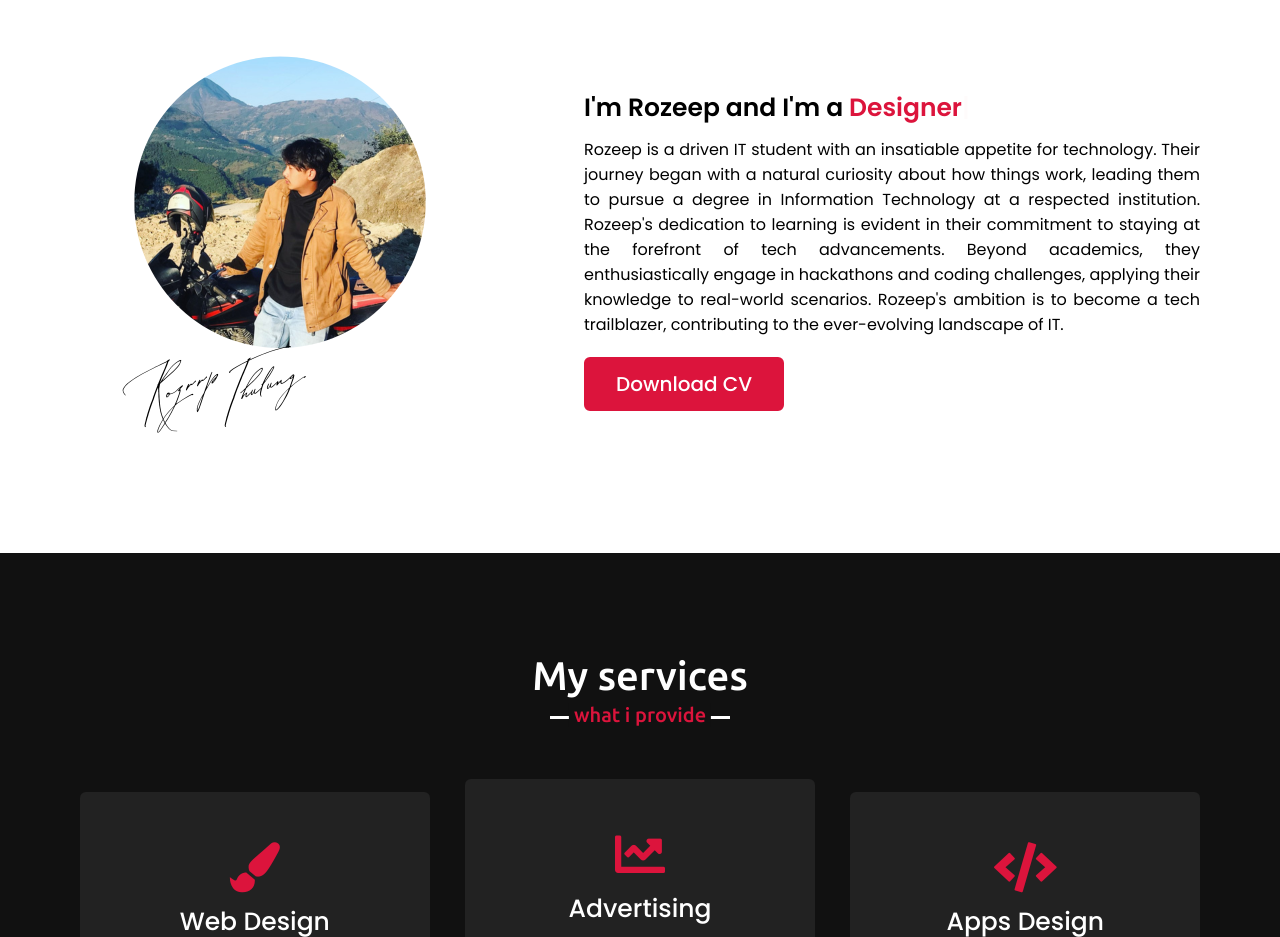
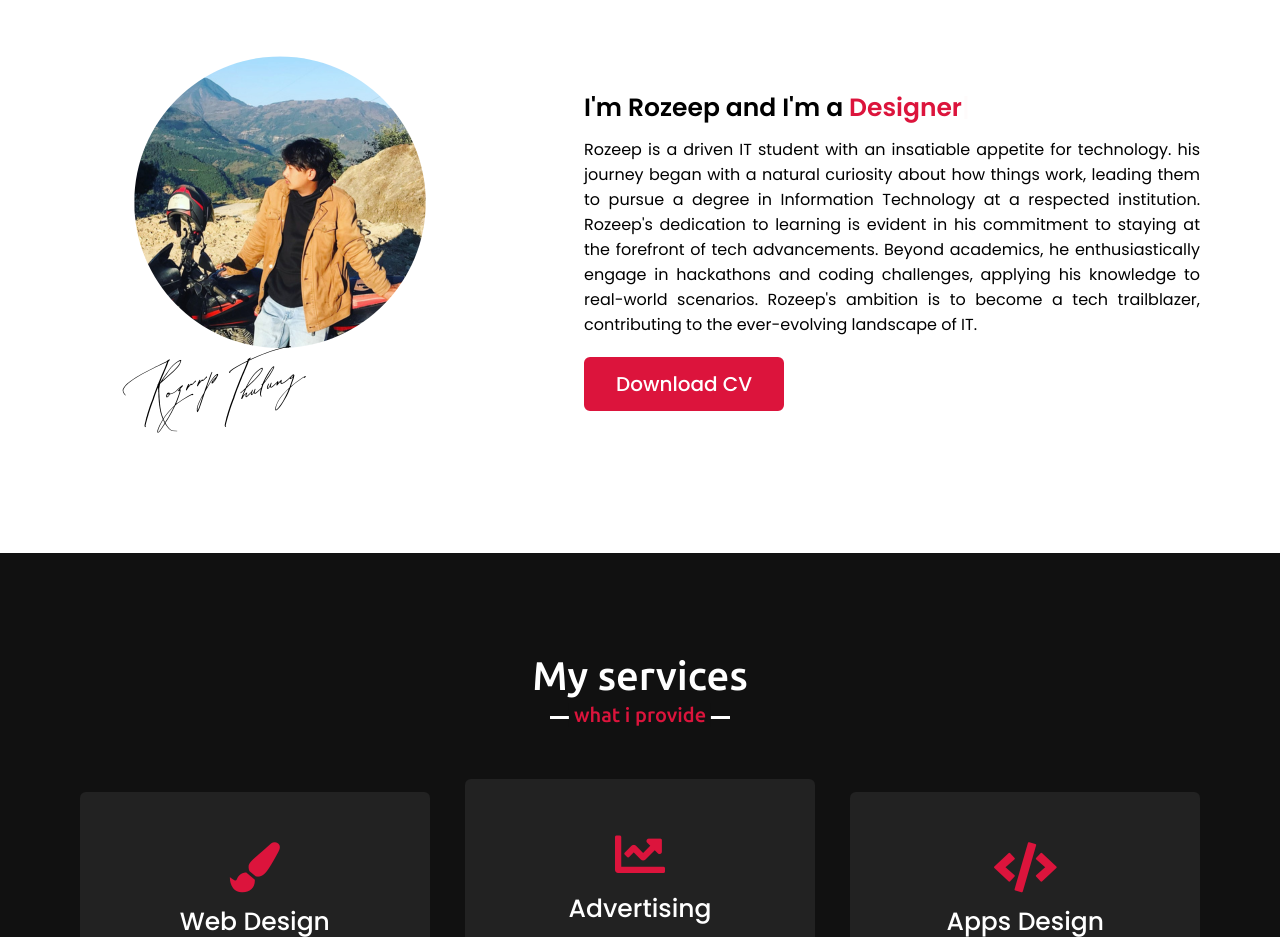
Before and after one commit to Rozeep21/Rozeep-Thulung-Rai, a plain HTML site: page index.html in a window 1280 px wide. Shown: the part 980-1917 px from the top of the page. Drawn offline with nearby package versions, Linux system fonts and the light colour scheme.

Commit message:
Update index.html

```diff
--- a/index.html
+++ b/index.html
@@ -58,7 +58,7 @@
                 </div>
                 <div class="column right">
                     <div class="text">I'm Rozeep and I'm a <span class="typing-2"></span></div>
-                    <p> Rozeep is a driven IT student with an insatiable appetite for technology. Their journey began with a natural curiosity about how things work, leading them to pursue a degree in Information Technology at a respected institution. Rozeep's dedication to learning is evident in their commitment to staying at the forefront of tech advancements. Beyond academics, they enthusiastically engage in hackathons and coding challenges, applying their knowledge to real-world scenarios.
+                    <p> Rozeep is a driven IT student with an insatiable appetite for technology. his journey began with a natural curiosity about how things work, leading them to pursue a degree in Information Technology at a respected institution. Rozeep's dedication to learning is evident in his commitment to staying at the forefront of tech advancements. Beyond academics, he enthusiastically engage in hackathons and coding challenges, applying his knowledge to real-world scenarios.
                          Rozeep's ambition is to become a tech trailblazer, contributing to the ever-evolving landscape of IT.</p>
                     <a href="images/cv.pdf">Download CV</a>
                 </div>
```
